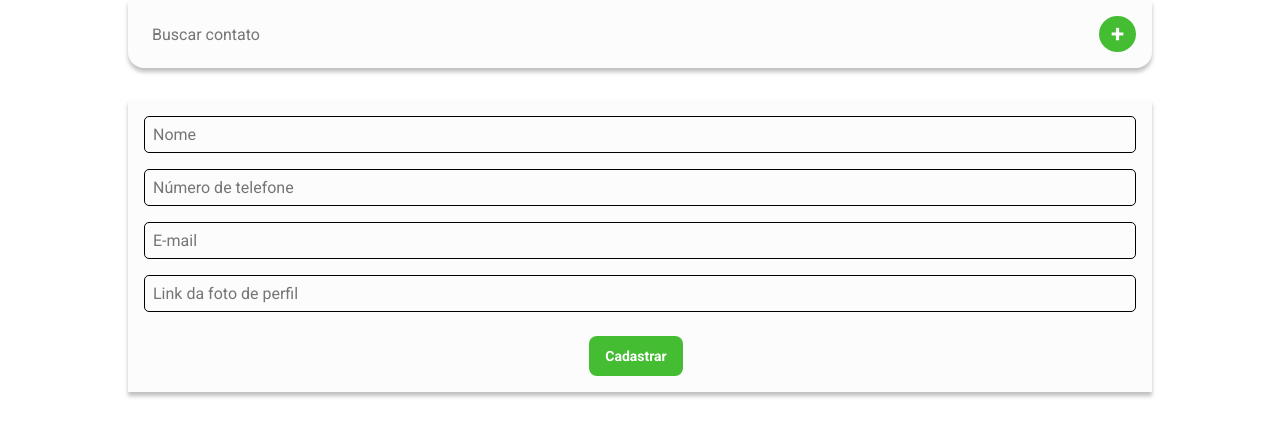
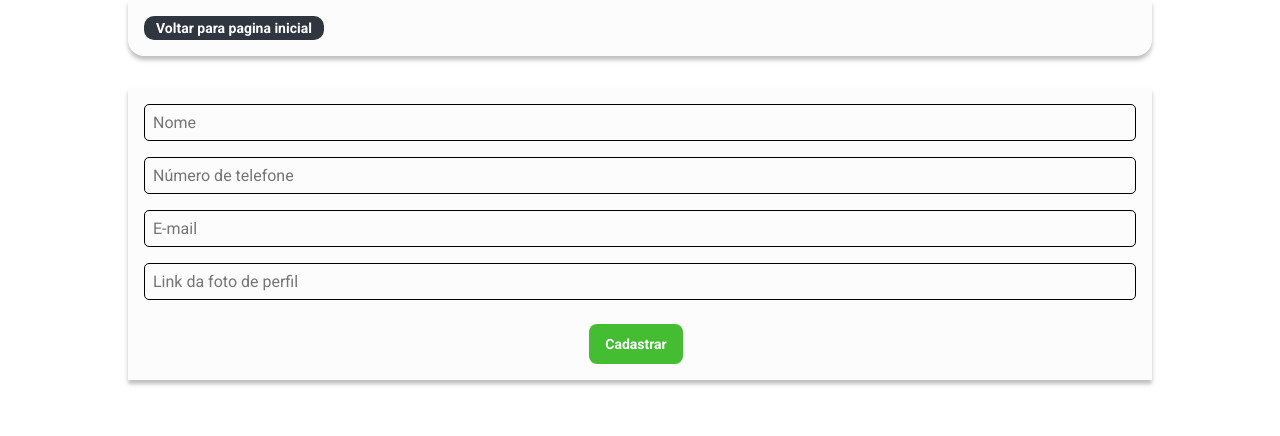
Before and after one commit to gctoledo/Contact-List, a React (Create React App) app: page /new in a window 1280 px wide. Shown: the top 436 px of the page. Built offline with nearby package versions, Linux system fonts and the light colour scheme.

Commit message:
feat: add dinamic menu

```diff
--- a/src/containers/Menu/index.tsx
+++ b/src/containers/Menu/index.tsx
@@ -3,18 +3,30 @@ import { Input } from '../../styles'
 import { Button, MenuContainer } from './styles'
 import { handleSearch } from '../../store/reducers/filter'
 
-const Menu = () => {
+type Props = {
+  showFilter: boolean
+}
+
+const Menu = ({ showFilter }: Props) => {
   const dispatch = useDispatch()
 
   return (
     <MenuContainer>
-      <Input
-        type="text"
-        placeholder="Buscar contato"
-        onChange={(e) => dispatch(handleSearch(e.target.value))}
-      ></Input>
+      {showFilter ? (
+        <>
+          <Input
+            type="text"
+            placeholder="Buscar nome do contato"
+            onChange={(e) => dispatch(handleSearch(e.target.value))}
+          ></Input>
 
-      <Button to="/new">+</Button>
+          <Button add to="/new">
+            +
+          </Button>
+        </>
+      ) : (
+        <Button to={'/'}>Voltar para pagina inicial</Button>
+      )}
     </MenuContainer>
   )
 }
--- a/src/containers/Menu/styles.ts
+++ b/src/containers/Menu/styles.ts
@@ -1,6 +1,10 @@
 import styled from 'styled-components'
 import { ContentContainer } from '../../styles'
 import { Link } from 'react-router-dom'
+
+type ButtonProps = {
+  add: boolean
+}
 
 export const MenuContainer = styled(ContentContainer)`
   display: flex;
@@ -8,14 +12,14 @@ export const MenuContainer = styled(ContentContainer)`
   border-radius: 0px 0px 16px 16px;
   margin-bottom: 32px;
 `
-export const Button = styled(Link)`
-  font-size: 24px;
+export const Button = styled(Link)<ButtonProps>`
+  font-size: ${({ add }) => (add ? '24px' : '14px')};
   color: #fff;
   font-weight: bold;
   padding: 4px 12px;
   border: none;
   cursor: pointer;
-  border-radius: 50%;
-  background-color: #44bd32;
+  border-radius: ${({ add }) => (add ? '50%' : '10px')};
+  background-color: ${({ add }) => (add ? '#44BD32' : '#2F3640')};
   text-decoration: none;
 `
--- a/src/pages/Home/index.tsx
+++ b/src/pages/Home/index.tsx
@@ -4,7 +4,7 @@ import Menu from '../../containers/Menu'
 const Home = () => {
   return (
     <>
-      <Menu />
+      <Menu showFilter />
       <ContactList />
     </>
   )
--- a/src/pages/Register/index.tsx
+++ b/src/pages/Register/index.tsx
@@ -4,7 +4,7 @@ import Menu from '../../containers/Menu'
 const Register = () => {
   return (
     <>
-      <Menu />
+      <Menu showFilter={false} />
       <Form />
     </>
   )
```
